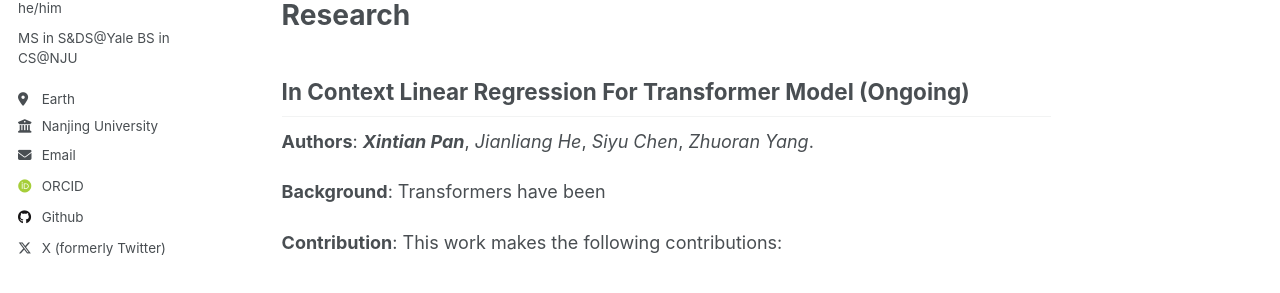
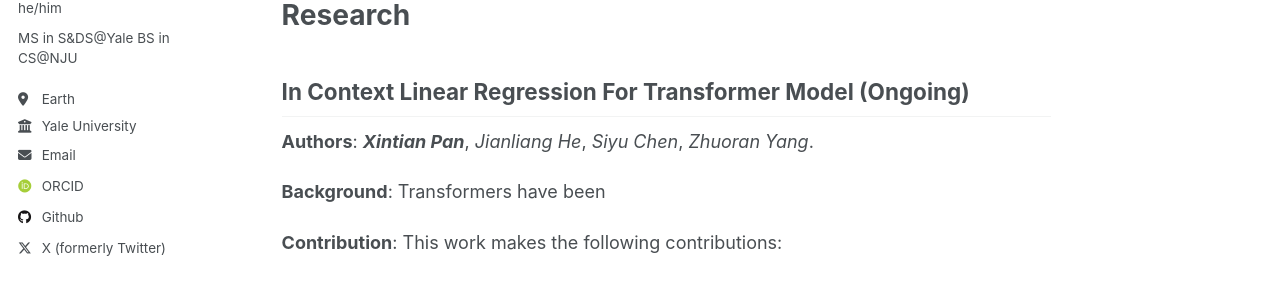
Before and after one commit to XintianPan/XintianPan.github.io, a Jekyll site: the page built from _pages/about.md, in a window 1280 px wide. Shown: the part 379-672 px from the top of the page. Built offline with Jekyll 4.4.1, drawn with Linux system fonts in a browser that asks for light colours; some web fonts are replaced.

Commit message:
Change affliation to Yale since already graduated from NJU

```diff
--- a/_config.yml
+++ b/_config.yml
@@ -26,7 +26,7 @@ author:
   pronouns         : "he/him"
   bio              : "MS in S&DS@Yale\n\nBS in CS@NJU"
   location         : "Earth"
-  employer         : "Nanjing University"
+  employer         : "Yale University"
   uri              : # URL
   email            : "xintian.pan@yale.edu"
 
```
